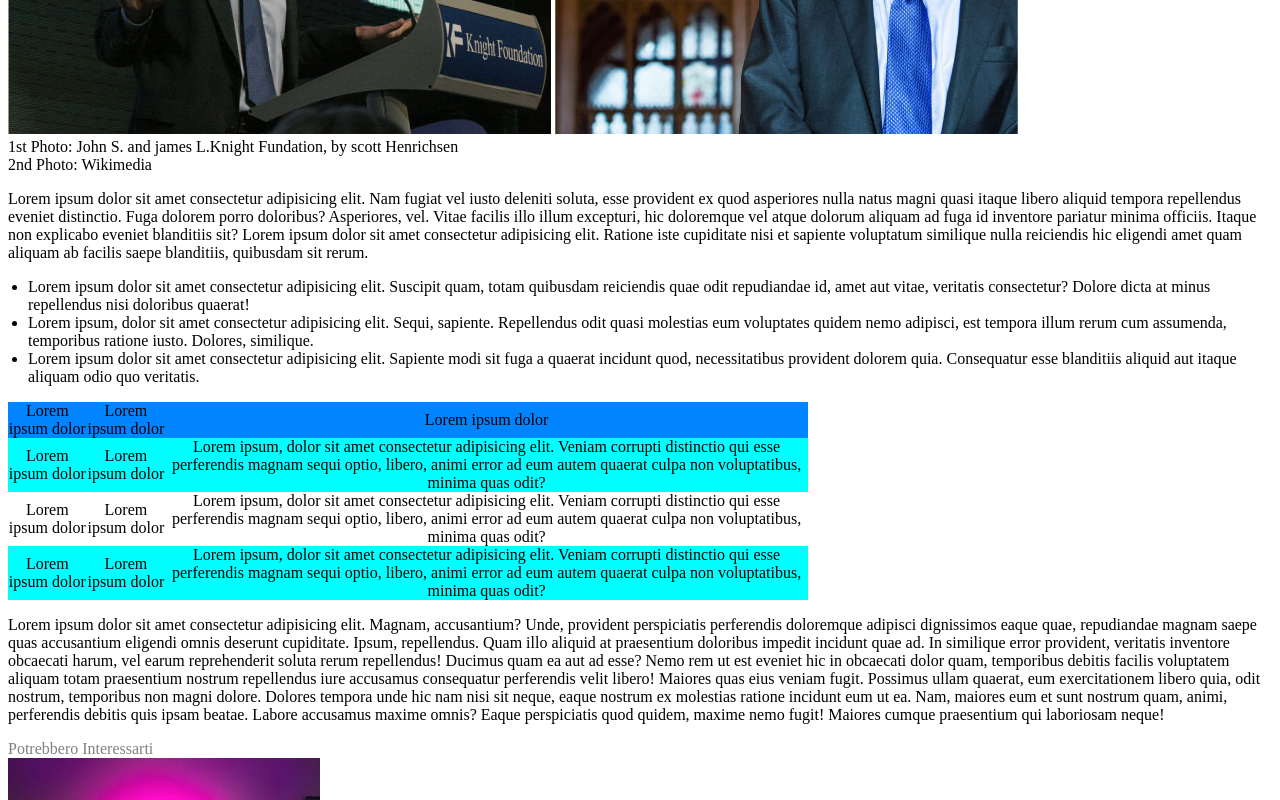
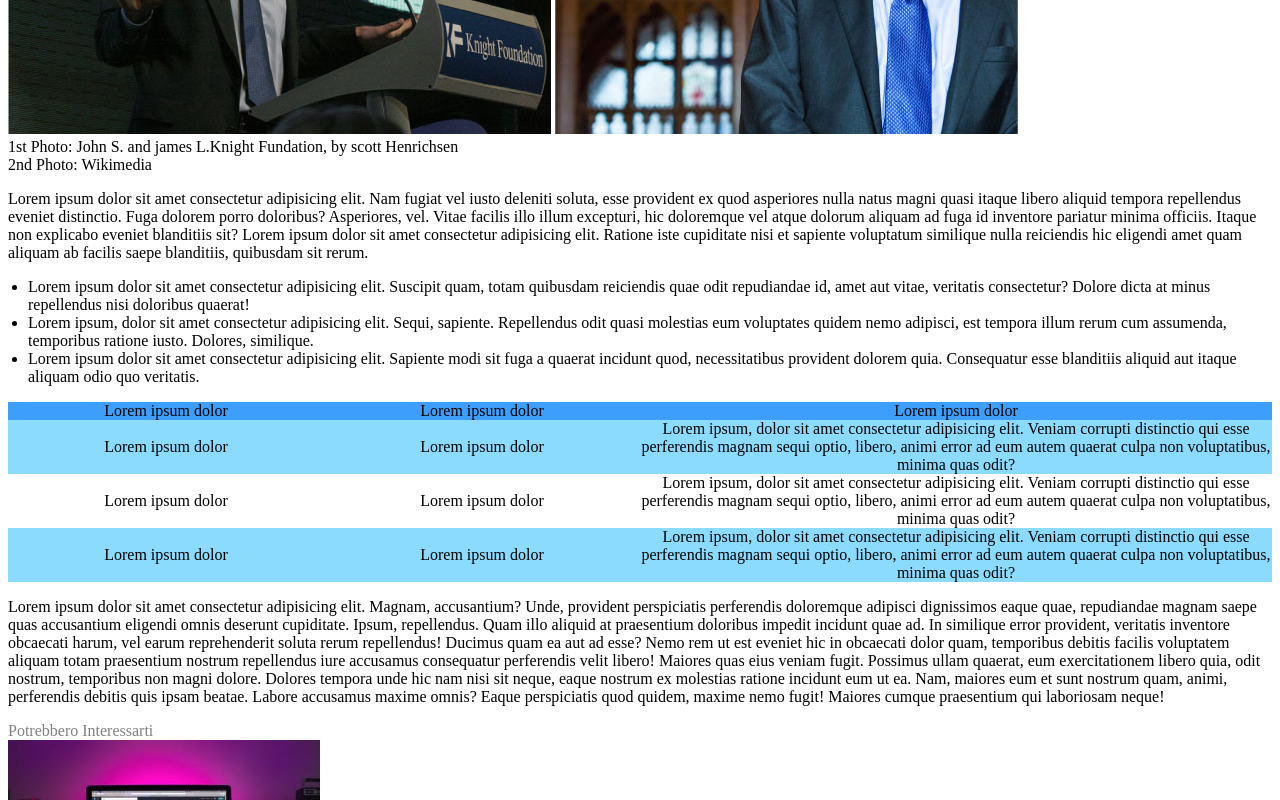
Before and after one commit to ColluraV/html-css-booleaner, a plain HTML site: page index.html in a window 1280 px wide. Shown: the part 399-1199 px from the top of the page. Drawn offline with Linux system fonts and the light colour scheme.

Commit message:
sistemata larghezza tabella

```diff
--- a/style.css
+++ b/style.css
@@ -32,22 +32,25 @@ header{
 
 table{
     text-align: center;
+    width: 100%;
+    border-spacing: 0;
+    table-layout: auto;
 }
 
 .linea_1{
-    background-color: rgb(0, 132, 255);
+    background-color: rgb(61, 159, 251);
 }
 .linea_2{
-    background-color: cyan;
+    background-color: rgb(139, 219, 254);
 }
 .linea_3{
     background-color: white;
 }
 .linea_4{
-    background-color: cyan;
+    background-color: rgb(139, 219, 254);
 }
 
-table{
-    border-spacing: 0;
-    width: 100vh
+.sx1{ width: 25%;
 }
+.sx2{ width: 25%;
+}
```
